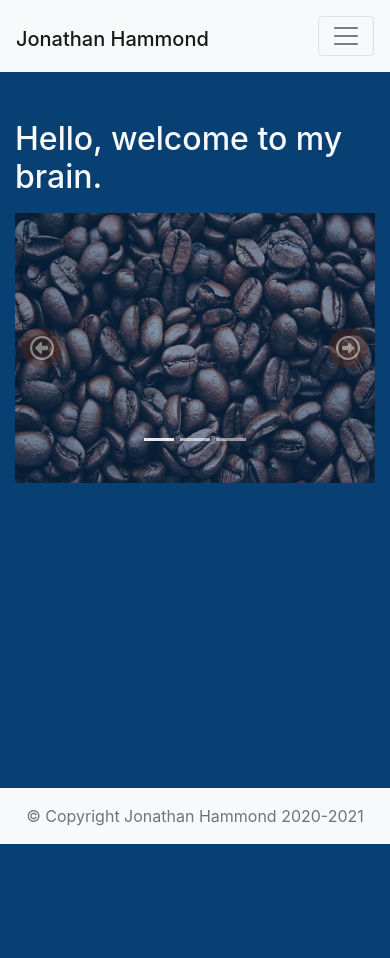
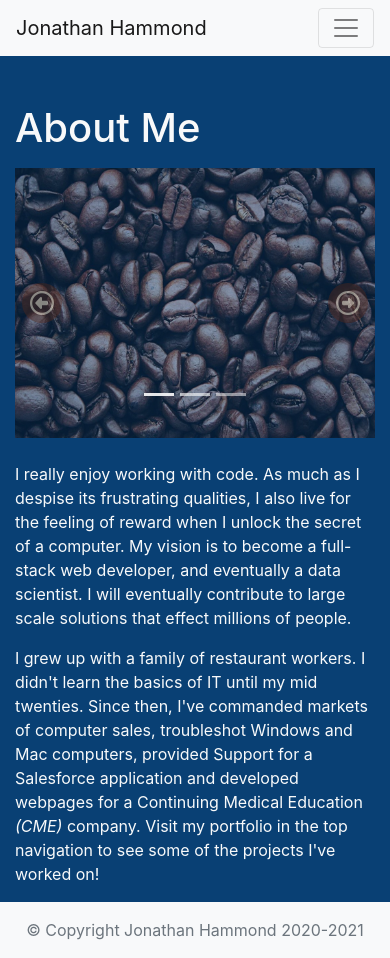
Before and after one commit to Pythonidaer/ResponsivePortfolio, a plain HTML site: page index.html in a window 390 px wide. Before the commit the page ends 844 px from the top, so only its background shows below. Drawn offline with nearby package versions, Linux system fonts and the light colour scheme.

Commit message:
Removed heading from logo due to inconsistent line height. Confirmed index page is responsive satisfactory. One more page to go!

```diff
--- a/index.html
+++ b/index.html
@@ -21,7 +21,7 @@
         <!-- Navigation Start -->
         <nav class="navbar navbar-expand-lg navbar-light bg-light">
           <div class="container-fluid">
-           <h1><a class="navbar-brand" href="index.html">Jonathan Hammond</a></h1>
+           <a class="navbar-brand" href="index.html">Jonathan Hammond</a>
             <button class="navbar-toggler" type="button" data-bs-toggle="collapse" data-bs-target="#navbarNav" aria-controls="navbarNav" aria-expanded="false" aria-label="Toggle navigation">
               <span class="navbar-toggler-icon"></span>
             </button>
@@ -45,9 +45,9 @@
       <!-- Header End -->
 
       <div class="container">
-        <h2 class="text-light mt-5 mb-3">
-          Hello, welcome to my brain.
-        </h2>
+        <h1 class="text-light mt-5 mb-3">
+          About Me
+        </h1>
 
         <div id="carouselExampleCaptions" class="carousel slide" data-bs-ride="carousel">
           <ol class="carousel-indicators">
@@ -91,7 +91,18 @@
             <!-- <span class="visually-hidden">Next</span> -->
           </a>
         </div>
+
+        <div class="row mt-4 text-light">
+          <div class="col-sm-12 col-md-6">
+            <p>I really enjoy working with code. As much as I despise its frustrating qualities, I also live for the feeling of reward when I unlock the secret of a computer. My vision is to become a full-stack web developer, and eventually a data scientist. I will eventually contribute to large scale solutions that effect millions of people.</p>
+          </div>
+          <div class="col-sm-12 col-md-6">
+            <p>I grew up with a family of restaurant workers. I didn't learn the basics of IT until my mid twenties. Since then, I've commanded markets of computer sales, troubleshot Windows and Mac computers, provided Support for a Salesforce application and developed webpages for a Continuing Medical Education <em>(CME)</em> company. Visit my portfolio in the top navigation to see some of the projects I've worked on!</p>
+          </div>
+        </div>
       </div>
+
+
 
 
       <footer class="footer mt-auto py-3 bg-light sticky-top">
```
Also changed, not shown: contact.html (+1 -1 lines), portfolio.html (+1 -1 lines).
